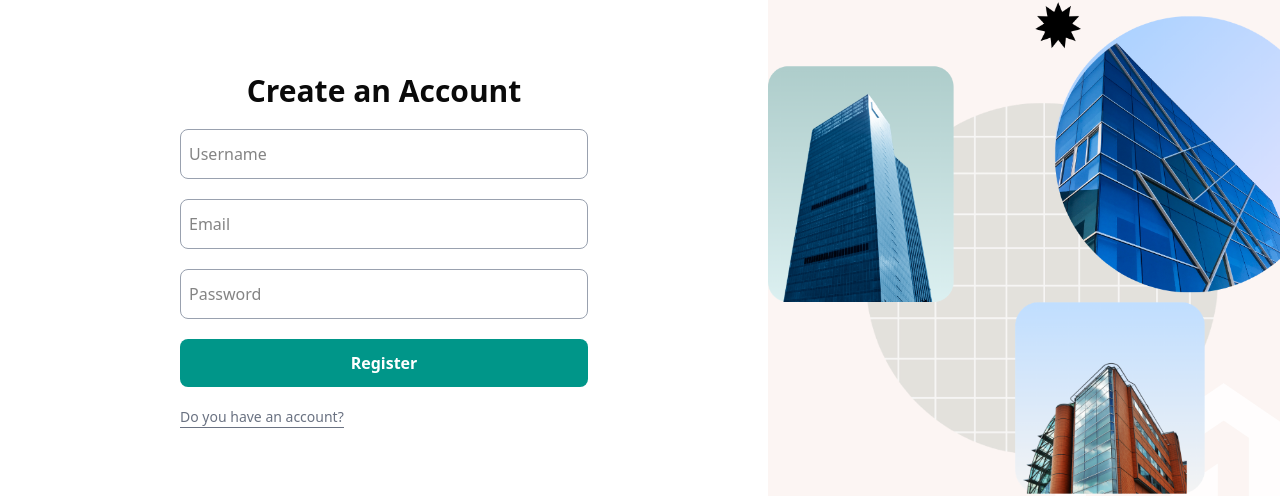
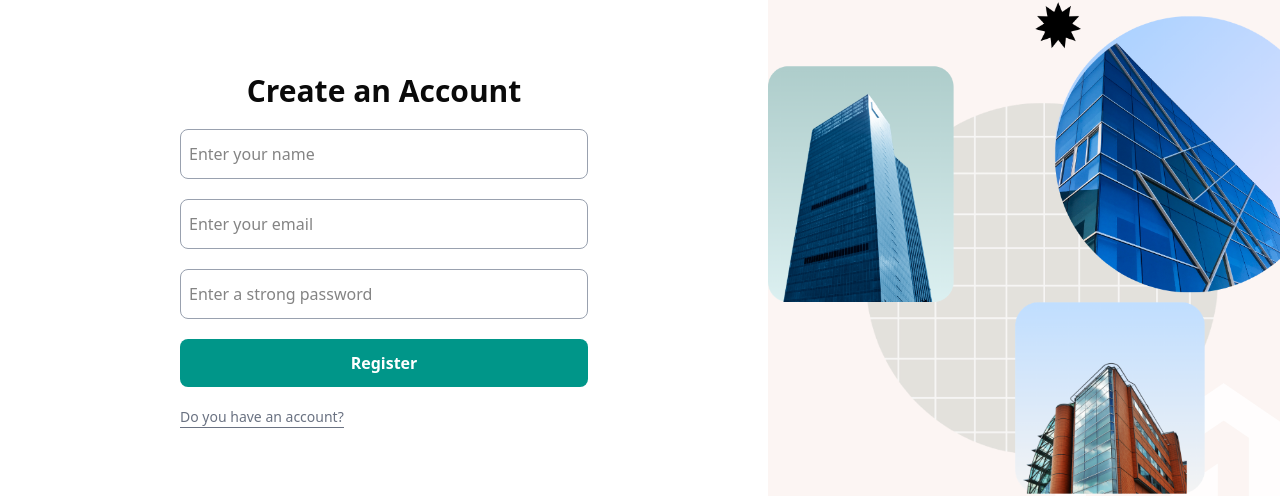
Before and after one commit to ahmedtalaat670/realestate, a React (Vite) app in the folder client/: page /register in a window 1280 px wide. Shown: the part 200-696 px from the top of the page. Built offline with nearby package versions, Linux system fonts and the light colour scheme; no server answers.

Commit message:
applying DRY on the app

```diff
--- a/client/src/routes/Login.jsx
+++ b/client/src/routes/Login.jsx
@@ -7,6 +7,19 @@ import { useContext } from "react";
 import { useForm } from "react-hook-form";
 import { Link } from "react-router-dom";
 import z from "zod";
+
+const loginForm = [
+  {
+    name: "username",
+    type: "text",
+    placeholder: "Enter your username",
+  },
+  {
+    name: "password",
+    type: "password",
+    placeholder: "Enter your password",
+  },
+];
 
 function Login() {
   const queryClient = useQueryClient();
@@ -56,29 +69,19 @@ function Login() {
           className="flex flex-col gap-5 w-full max-w-md px-5"
         >
           <h1 className="text-3xl font-semibold text-center">Welcome back</h1>
-
-          <div className="flex flex-col gap-1">
-            <input
-              {...register("username")}
-              type="text"
-              placeholder="Username"
-              className="py-3 px-2 border border-gray-400 rounded-md focus:outline-none"
-            />
-            {errors.username && (
-              <div className="text-red-500">{errors.username.message}</div>
-            )}
-          </div>
-          <div className="flex flex-col gap-1">
-            <input
-              {...register("password")}
-              type="password"
-              placeholder="Password"
-              className="py-3 px-2 border border-gray-400 rounded-md focus:outline-none"
-            />
-            {errors.password && (
-              <div className="text-red-500">{errors.password.message}</div>
-            )}
-          </div>
+          {loginForm.map((b, i) => (
+            <div className="flex flex-col gap-1" key={i}>
+              <input
+                {...register(b.name)}
+                type={b.type}
+                placeholder={b.placeholder}
+                className="py-3 px-2 border border-gray-400 rounded-md focus:outline-none"
+              />
+              {errors[b.name] && (
+                <div className="text-red-500">{errors[b.name].message}</div>
+              )}
+            </div>
+          ))}
           <button
             type="submit"
             disabled={isSubmitting}
--- a/client/src/routes/RegisterPage.jsx
+++ b/client/src/routes/RegisterPage.jsx
@@ -2,10 +2,28 @@ import PageTitle from "@/components/PageTitle";
 import { AuthContext } from "@/context/AuthContext";
 import apiRequest from "@/lib/apiRequest";
 import { zodResolver } from "@hookform/resolvers/zod";
-import { useContext, useState } from "react";
+import { useContext } from "react";
 import { useForm } from "react-hook-form";
 import { Link } from "react-router-dom";
 import z from "zod";
+
+const registerForm = [
+  {
+    name: "username",
+    type: "text",
+    placeholder: "Enter your name",
+  },
+  {
+    name: "email",
+    type: "text",
+    placeholder: "Enter your email",
+  },
+  {
+    name: "password",
+    type: "password",
+    placeholder: "Enter a strong password",
+  },
+];
 
 function Register() {
   const { updateUser } = useContext(AuthContext);
@@ -55,43 +73,19 @@ function Register() {
           <h1 className="text-3xl font-semibold text-center">
             Create an Account
           </h1>
-
-          <div className="flex flex-col gap-1">
-            <input
-              {...register("username")}
-              type="text"
-              placeholder="Username"
-              className="py-3 px-2 border border-gray-400 rounded-md focus:outline-none"
-            />
-            {errors.username && (
-              <span className="text-red-500">{errors.username.message}</span>
-            )}
-          </div>
-
-          <div className="flex flex-col gap-1">
-            <input
-              {...register("email")}
-              type="text"
-              placeholder="Email"
-              className="py-3 px-2 border border-gray-400 rounded-md focus:outline-none"
-            />
-            {errors.email && (
-              <span className="text-red-500">{errors.email.message}</span>
-            )}
-          </div>
-
-          <div className="flex flex-col gap-1">
-            <input
-              {...register("password")}
-              type="password"
-              placeholder="Password"
-              className="py-3 px-2 border border-gray-400 rounded-md focus:outline-none"
-            />
-            {errors.password && (
-              <span className="text-red-500">{errors.password.message}</span>
-            )}
-          </div>
-
+          {registerForm.map((b, i) => (
+            <div className="flex flex-col gap-1" key={i}>
+              <input
+                {...register(b.name)}
+                type={b.type}
+                placeholder={b.placeholder}
+                className="py-3 px-2 border border-gray-400 rounded-md focus:outline-none"
+              />
+              {errors[b.name] && (
+                <div className="text-red-500">{errors[b.name].message}</div>
+              )}
+            </div>
+          ))}
           <button
             type="submit"
             disabled={isSubmitting}
```
